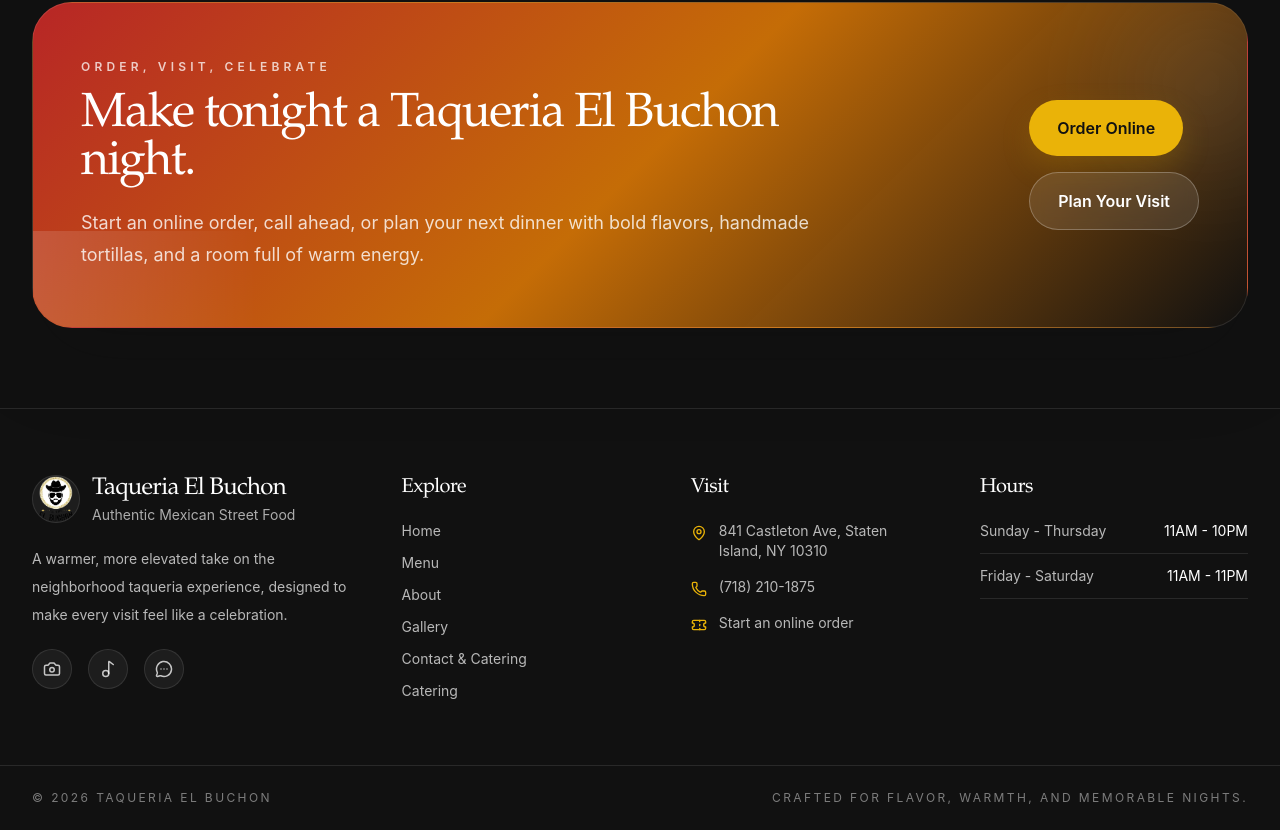
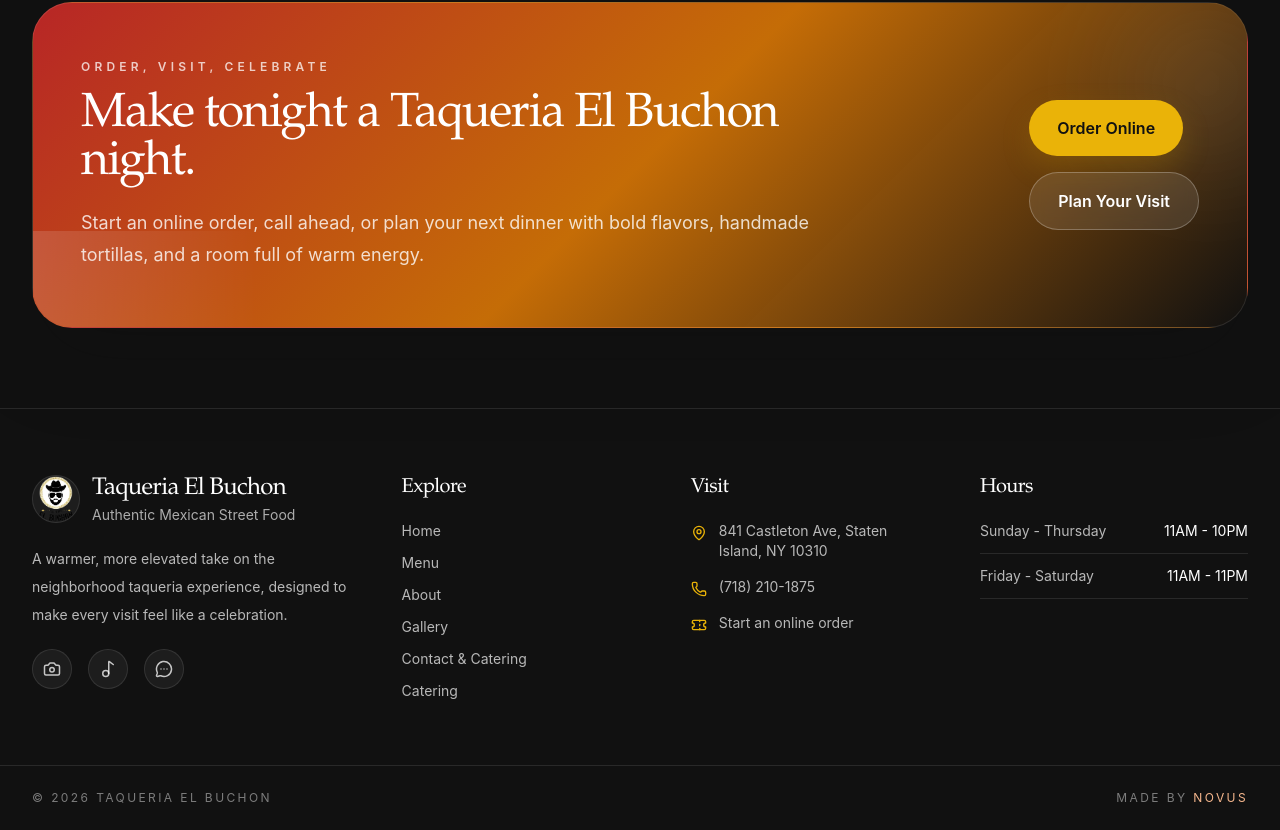
Before and after one commit to Volta-NYC/Taqueria-El-Buchonsi, a Next.js app: page / in a window 1280 px wide. Shown: the part 5057-5887 px from the top of the page. Built offline with nearby package versions, Linux system fonts and the light colour scheme.

Commit message:
fix(footer): add credit to novus

```diff
--- a/src/components/footer.tsx
+++ b/src/components/footer.tsx
@@ -98,7 +98,17 @@
       <div className="border-t border-white/10">
         <div className="mx-auto flex max-w-7xl flex-col gap-2 px-4 py-6 text-xs uppercase tracking-[0.2em] text-white/45 sm:px-6 sm:flex-row sm:items-center sm:justify-between lg:px-8">
           <p>© {new Date().getFullYear()} {site.name}</p>
-          <p>Crafted for flavor, warmth, and memorable nights.</p>
+          <p>
+            Made by{" "}
+            <Link
+              href="https://www.novusnyc.org/"
+              target="_blank"
+              rel="noreferrer"
+              className="text-[#F6B78D] transition hover:text-[#F6B78D]"
+            >
+              Novus
+            </Link>
+          </p>
         </div>
       </div>
     </footer>
```
